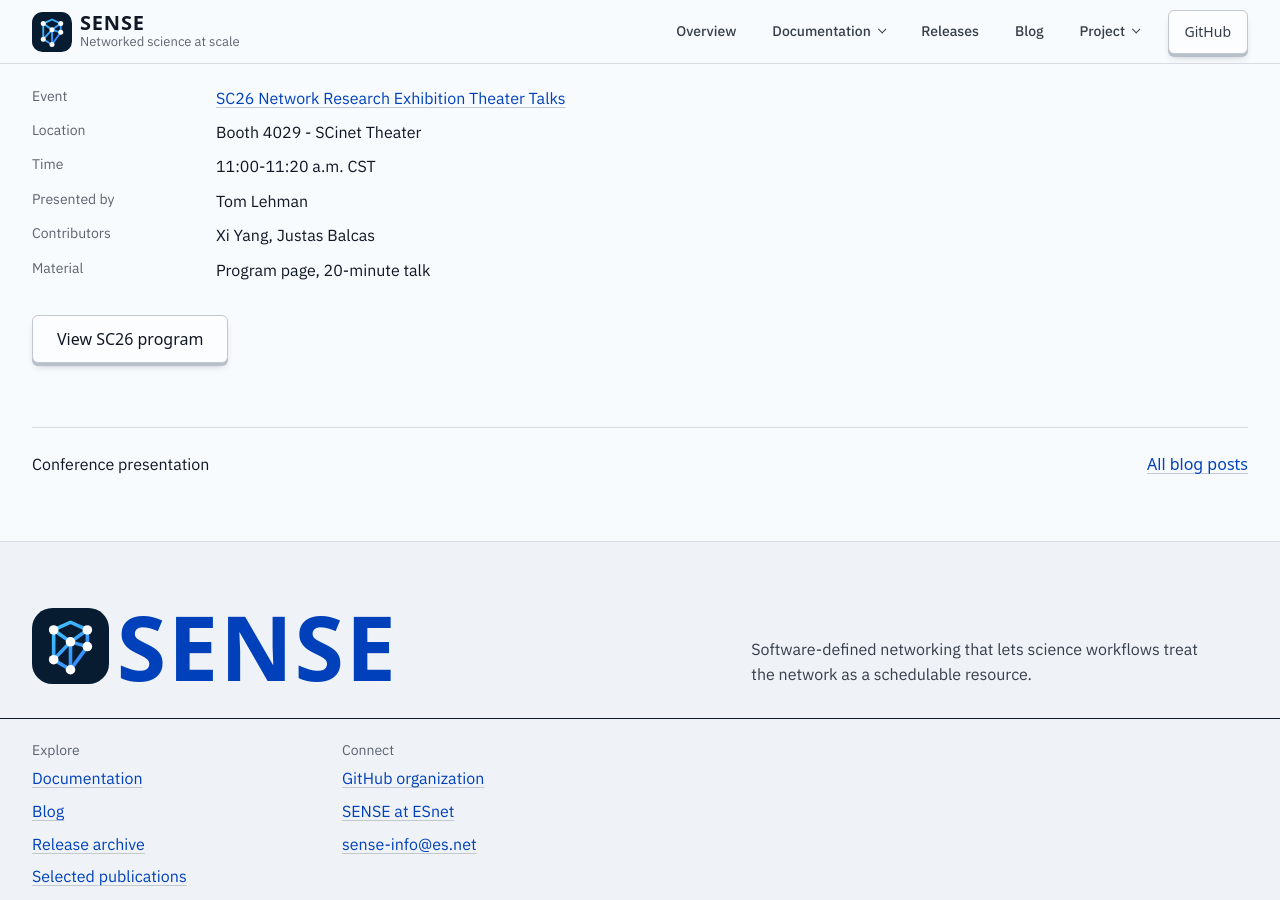
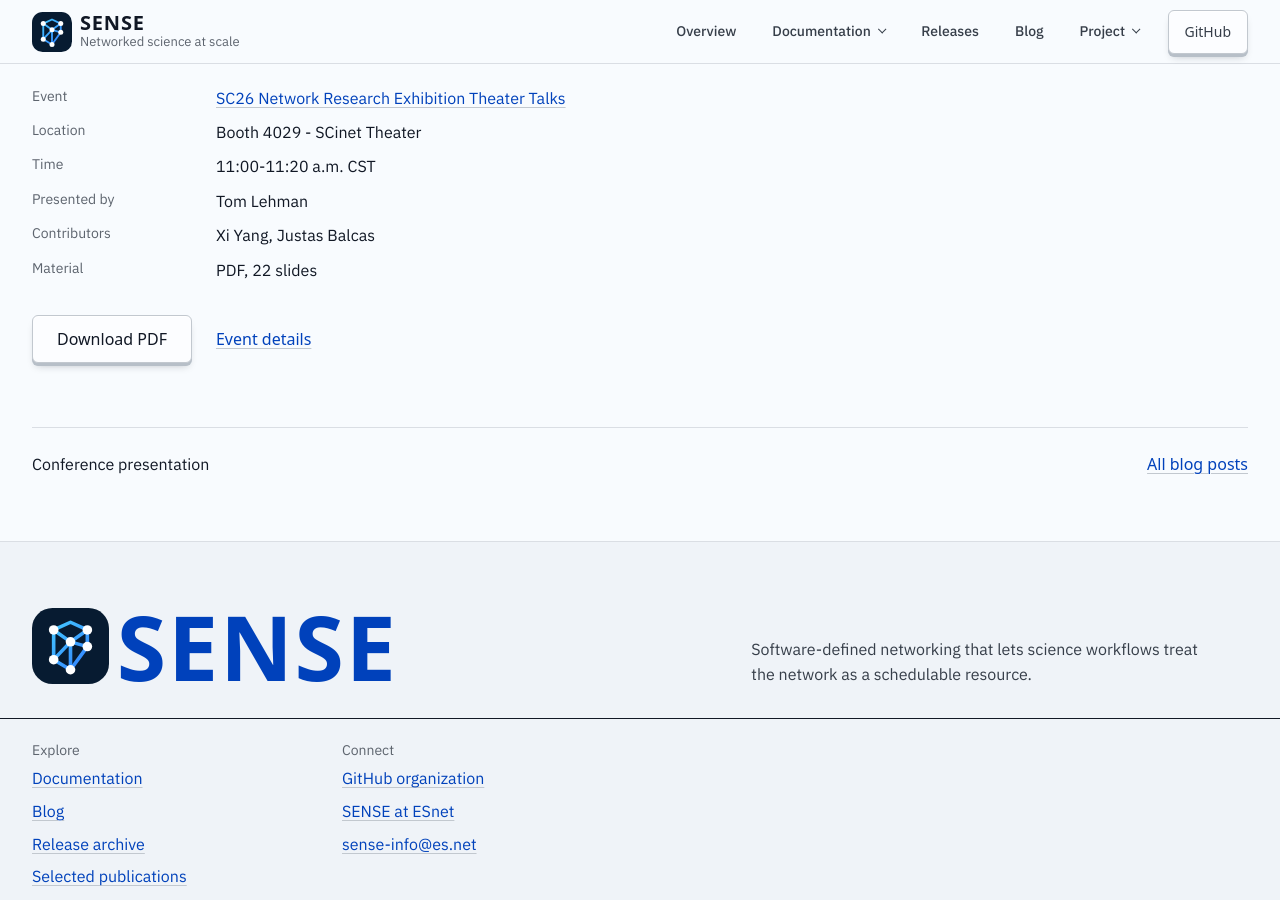
Before and after one commit to sdn-sense/sdn-sense.github.io, a Jekyll site: the page built from _posts/2026-11-18-customized-end-to-end-services-sense.md, in a window 1280 px wide and 900 px high, scrolled down 1233 px. Built offline with Jekyll 4.4.1, drawn with Linux system fonts in a browser that asks for light colours; some web fonts are replaced; part of the change alters nothing that is shown.

Commit message:
Add Slides for Tom Presentation

```diff
--- a/_posts/2026-11-18-customized-end-to-end-services-sense.md
+++ b/_posts/2026-11-18-customized-end-to-end-services-sense.md
@@ -24,18 +24,18 @@ summary: >-
 description: >-
   SC26 presentation on customized end-to-end SENSE services, Rucio-driven
   transfers, adaptive bandwidth, storage integration, and monitoring.
-format: "Program page"
-length: "20-minute talk"
+format: "PDF"
+length: "22 slides"
 status: "Conference presentation"
-external_url: "https://sc26.conference-program.com/presentation/?id=nre122&sess=sess583"
-cta_label: "View SC26 program"
+file: /assets/presentations/customized-end-to-end-services-sense-sc26-2026.pdf
+cta_label: "Download PDF"
 image:
-  path: /assets/images/social/sense-social-card.png
+  path: /assets/images/presentations/customized-end-to-end-services-sense-sc26-2026.png
   width: 1200
-  height: 630
-  alt: SENSE end-to-end network orchestration for science workflows.
-cover: /assets/images/blog/customized-end-to-end-services-sense.svg
-cover_alt: "Title card for Customized End-to-End Services for Science Workflows via SENSE"
+  height: 675
+  alt: Title slide for Customized End-to-End Services for Science Workflows via SENSE at SC26.
+cover: /assets/images/presentations/customized-end-to-end-services-sense-sc26-2026.png
+cover_alt: "Title slide for Customized End-to-End Services for Science Workflows via SENSE, presented by Tom Lehman, Xi Yang, and Justas Balcas at SC26."
 cover_width: 1200
 cover_height: 675
 ---
```
Also changed, not shown: assets/images/blog/customized-end-to-end-services-sense.svg (deleted), assets/images/presentations/customized-end-to-end-services-sense-sc26-2026.png (added), 1 other file.
